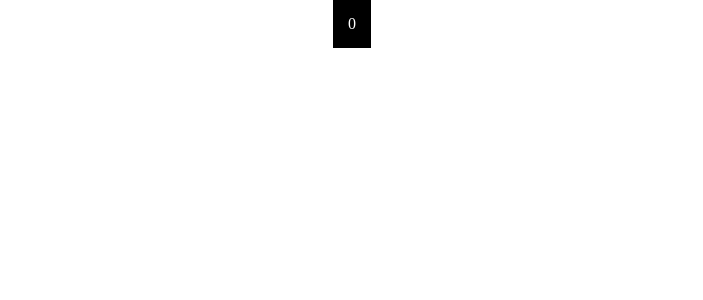
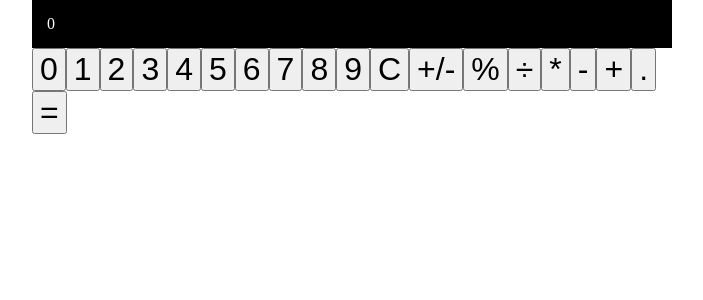
Before and after one commit to michaelballos/calculator, a React (Create React App) app: page / in a window 1280 px wide. Shown: the top 300 px of the page, without its empty margins (288-991 px from the left). Built offline with nearby package versions, Linux system fonts and the light colour scheme.

Commit message:
Add Buttons

```diff
--- a/src/components/BtnContainer.js
+++ b/src/components/BtnContainer.js
@@ -8,25 +8,32 @@ const BtnContainer = ({ displayVal, setDisplayVal, controls }) => {
    * List of each button's index in object controls
    */
   const buttonKeys = Object.keys(controls)
+  console.log('button keys:',  buttonKeys);
 
   /**
    * Generated Button components using controls object
    */
   const buttonComponents = useMemo(() => {
+
     return buttonKeys.map(key => {
-      const variant = controls[key].variant;
-      const label = controls[key].label;
-      console.log(variant, label);
-      return variant, label;
+      const {label, variant} = controls[key];
+        return <Button
+          displayVal={displayVal}
+          setDisplayVal={setDisplayVal}
+          label={label}
+          variant={variant}
+          key={key}
+          btnValue={key}
+        />
     })
 })
 
-
+console.log('button components:', buttonComponents);
 
   return (
     <>
       <div className="btnContainer">
-        <Button displayVal={displayVal} setDisplayVal={setDisplayVal} buttonComponents={buttonComponents} />
+        {buttonComponents}
       </div>
     </>
   );
--- a/src/components/Button.js
+++ b/src/components/Button.js
@@ -1,6 +1,5 @@
-import BtnContainer from './BtnContainer';
+import './Button';
 import { useCallback, } from 'react';
-import './Button';
 
 const Button = ({
   /**
@@ -15,17 +14,28 @@ const Button = ({
 
   /**
    * The label of the button
-   *
+   */
+  label,
+
+  /**
    * The variant of the button
    */
-  buttonComponents
+  variant,
+
+  /**
+   * The value of the button
+   */
+  btnValue,
+
 }) => {
 
+  const handleClick = useCallback(() => {
     /**
-  const handleClick = useCallback(() => {
      * TODO: Implement the button's behavior
      * On a per variant basis ( this is good starter )
-    setDisplayVal(label);
+     */
+    return variant === 'number' || 'operator' ? setDisplayVal(displayVal + btnValue) : setDisplayVal(0);
+
   }, [label, setDisplayVal]);
 
   return (
@@ -33,11 +43,10 @@ const Button = ({
       className={`btn btn-${variant}`}
       onClick={handleClick}
     >
-      {label}
+      {btnValue}
     </button>
   );
-**/
-return null;
+
 };
 
 export default Button;
--- a/src/components/Display.js
+++ b/src/components/Display.js
@@ -1,5 +1,5 @@
+import BtnContainer from './BtnContainer';
 import { useState } from 'react';
-import BtnContainer from './BtnContainer';
 
 const Display = ({display, setDisplay}) => {
 
```
